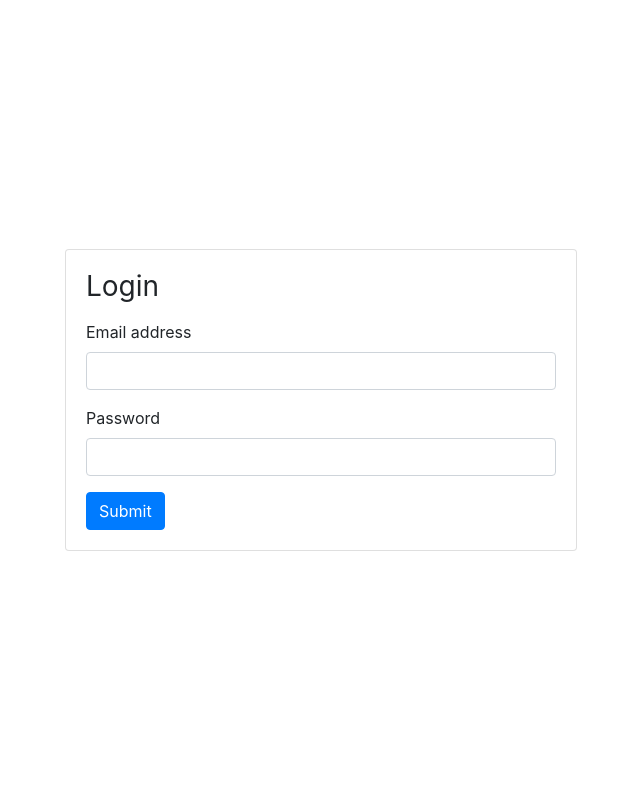
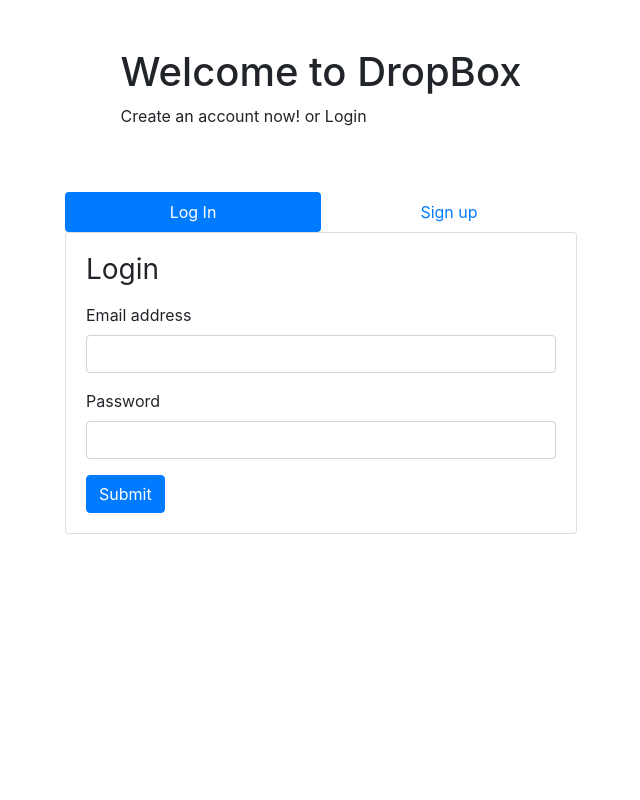
Before and after one commit to benslamahassen/DropBox, a Symfony app: template templates/security/login.html.twig in a window 1280 px wide. Shown: the whole page, without its empty margins (319-959 px from the left). Run offline with Twig, Linux system fonts and the light colour scheme; the template is opened without the code that fills it, so the values that code supplies are empty; some libraries are stand-ins or nearby versions.

Commit message:
Refactor Login and Index Templates

```diff
--- a/templates/security/login.html.twig
+++ b/templates/security/login.html.twig
@@ -1,7 +1,27 @@
 {% extends 'base.html.twig' %}
 
 {% block body %}
-    <div class="d-flex flex-column justify-content-center align-items-center h-100">
+    <div class="d-flex flex-column justify-content-center align-items-center">
+
+        <div class="my-5">
+            <h1>Welcome to DropBox</h1>
+            <p> Create an account now! or Login</p>
+        </div>
+
+        <ul style="width: 40vw !important;" class="nav nav-pills nav-justified" id="userTab" role="tablist">
+            <li class="nav-item" role="presentation">
+                <a class="nav-link active" id="login-tab" data-toggle="tab" href="#login" role="tab"
+                   aria-controls="login"
+                   aria-selected="false">Log In</a>
+            </li>
+            <li class="nav-item" role="presentation">
+                <a class="nav-link" id="signup-tab" data-toggle="tab" href="#signup" role="tab" aria-controls="profile"
+                   aria-selected="true">Sign up</a>
+        </ul>
+
+        <div class="tab-content" id="signup-tab">
+            <div class="tab-pane fade show active" id="login" role="tabpanel" aria-labelledby="login-tab"
+                 class=" h-100">
                 {% if error %}
                     <div class="alert alert-danger">{{ error.messageKey|trans(error.messageData, 'security') }}</div>
                 {% endif %}
@@ -11,7 +31,8 @@
                             <h1 class="h3 mb-3 font-weight-normal">Login </h1>
                             <div class="form-group">
                                 <label for="email">Email address</label>
-                        <input type="email" value="{{ last_username }}" name="email" class="form-control" id="email">
+                                <input type="email" value="{{ last_username }}" name="email" class="form-control"
+                                       id="email">
                             </div>
                             <div class="form-group">
                                 <label for="password">Password</label>
@@ -25,4 +46,42 @@
                     </div>
                 </div>
             </div>
+            <div class="tab-pane fade show" id="signup" role="tabpanel" aria-labelledby="signup-tab" class=" h-100">
+                <div class="card" style="width: 40vw">
+                    <div class="card-body">
+                        <form method="POST" action="{{ path('create_user') }}">
+                            <div class="form-group">
+                                <label for="username">User name</label>
+                                <input type="text" name="username" class="form-control" id="username" required>
+                            </div>
+                            <div class="form-group">
+                                <label for="email">Email address</label>
+                                <input type="email" name="email" class="form-control" id="email"
+                                       aria-describedby="emailHelp"
+                                       required>
+                                <small id="emailHelp" class="form-text text-muted">We'll never share your email with
+                                    anyone
+                                    else.</small>
+                            </div>
+                            <div class="form-group">
+                                <label for="password">Password</label>
+                                <input type="password" name="password" class="form-control" id="password" required>
+                            </div>
+                            <div class="text-muted my-4">
+                                <small>
+                                    By clicking Sign Up, you agree to our Terms. Learn how we collect, use and share
+                                    your
+                                    data
+                                    in
+                                    our Data Policy and how we use cookies and similar technology in our Cookies Policy.
+                                    <br>You may receive SMS Notifications from us and can opt out any time.
+                                </small>
+                            </div>
+                            <button type="submit" class="btn btn-primary">Submit</button>
+                        </form>
+                    </div>
+                </div>
+            </div>
+        </div>
+    </div>
 {% endblock %}
```
Also changed, not shown: templates/home.html.twig (deleted, +0 -8 lines), templates/index.html.twig (+5 -37 lines), templates/pdf_file/index.html.twig (+30 -1 lines). Lines whose indentation alone changed are shown as unchanged.
